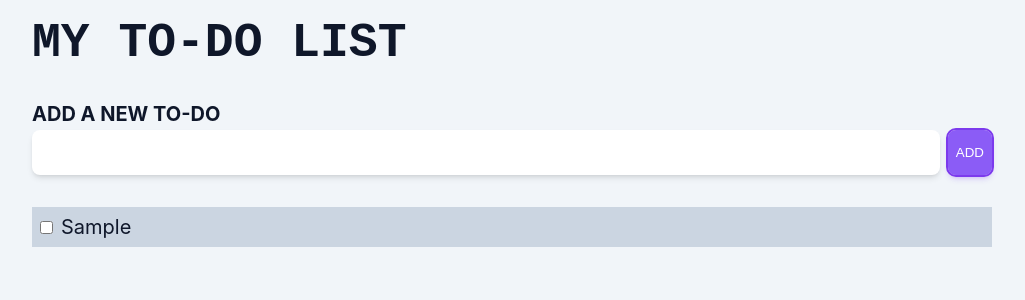
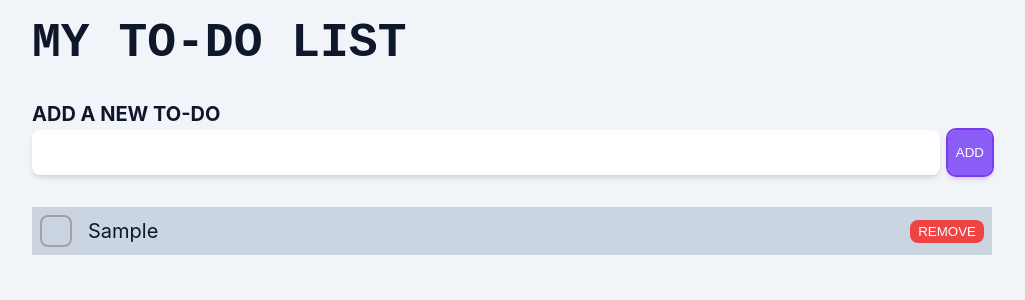
Before and after one commit to fabiau/react-redux-example, a React (Create React App) app: page / in a window 1280 px wide. Both pictures are taken after typing "Sample" into the empty fields and a click on the button "ADD". Shown: the top 300 px of the page, without its empty margins (128-1153 px from the left). Built offline with nearby package versions, Linux system fonts and the light colour scheme.

Commit message:
Add todo remove GUI

```diff
--- a/src/components/toDos/ToDoListItem.tsx
+++ b/src/components/toDos/ToDoListItem.tsx
@@ -1,4 +1,5 @@
 import { Todo } from '../../interfaces/models/Todo';
+import { useTodoRemove } from './hooks/useTodoRemove';
 import { useTodoToggle } from './hooks/useTodoToggle';
 
 import './TodoListItem.css';
@@ -10,15 +11,23 @@ export interface TodoListItemProps {
 export const TodoListItem = (props: TodoListItemProps) => {
   const { todo } = props;
   const handleToggleClick = useTodoToggle(todo.id);
+  const handleRemoveClick = useTodoRemove(todo.id);
 
   return (
-    <li className="todo-list-item" onClick={handleToggleClick}>
+    <li className="todo-list-item">
       <input
         type="checkbox"
         checked={todo.completed}
         onChange={handleToggleClick}
       />
       {todo.text}
+      <button
+        type="button"
+        className="todo-list-item__remove"
+        onClick={handleRemoveClick}
+      >
+        Remove
+      </button>
     </li>
   );
 };
--- a/src/components/toDos/TodoListItem.css
+++ b/src/components/toDos/TodoListItem.css
@@ -5,10 +5,50 @@
   font-size: 1.25rem;
   gap: 0.5rem;
   padding: 0.5rem;
-  cursor: pointer;
   transition: background 300ms;
 }
 
 .todo-list-item:hover {
-  background: #c4b5fd;
+  background: #c4b5fd !important;
 }
+
+.todo-list-item__remove {
+  margin-inline-start: auto;
+  padding-inline: 0.5rem;
+  padding-block: 0.25rem;
+  border-radius: 8px;
+  border: none;
+  background: #ef4444;
+  color: white;
+  cursor: pointer;
+  text-transform: uppercase;
+  transition-property: background, color;
+  transition-duration: 300ms;
+}
+
+.todo-list-item__remove:hover {
+  background: #b91c1c;
+  color: #fecaca;
+}
+
+.todo-list-item [type='checkbox'] {
+  -webkit-appearance: none;
+  -moz-appearance: none;
+  appearance: none;
+
+  width: 2rem;
+  height: 2rem;
+  border: solid 2px #a1a1aa;
+  border-radius: 8px;
+  background: white;
+  margin-right: 8px;
+  position: relative;
+}
+
+.todo-list-item [type='checkbox']:checked::before {
+  content: '✔️';
+  position: absolute;
+  font-size: 1.75rem;
+  top: -0.25rem;
+  left: -0.2rem;
+}
--- /dev/null
+++ b/src/components/toDos/hooks/useTodoRemove.ts
@@ -0,0 +1,10 @@
+import { useDispatch } from 'react-redux';
+import { removeTodo } from '../../../store/sagas/todos/removeTodoSaga';
+
+export function useTodoRemove(todoId: string) {
+  const dispatch = useDispatch();
+  const handleRemoveClick = () => {
+    dispatch(removeTodo({ id: todoId }));
+  };
+  return handleRemoveClick;
+}
```
